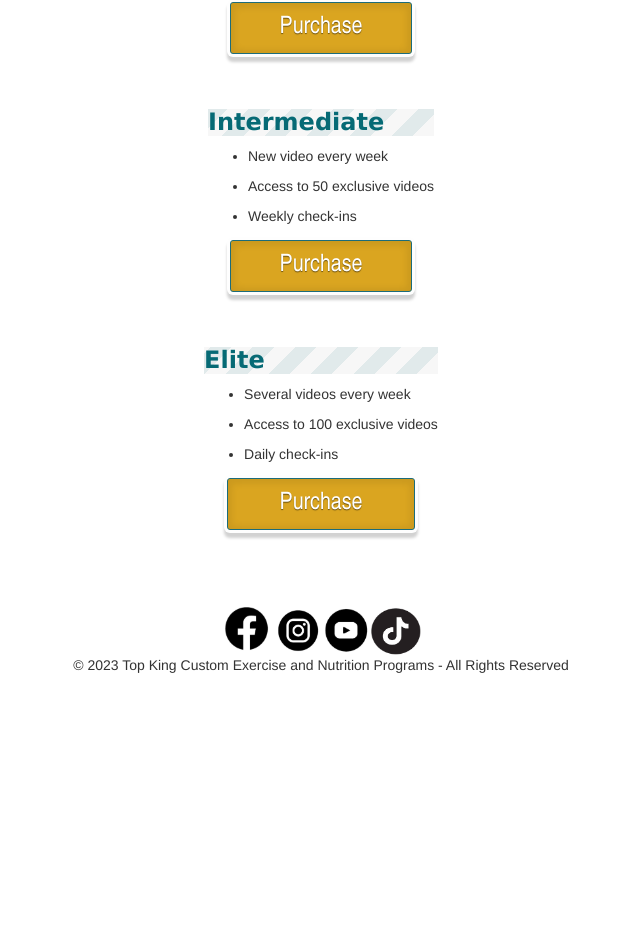
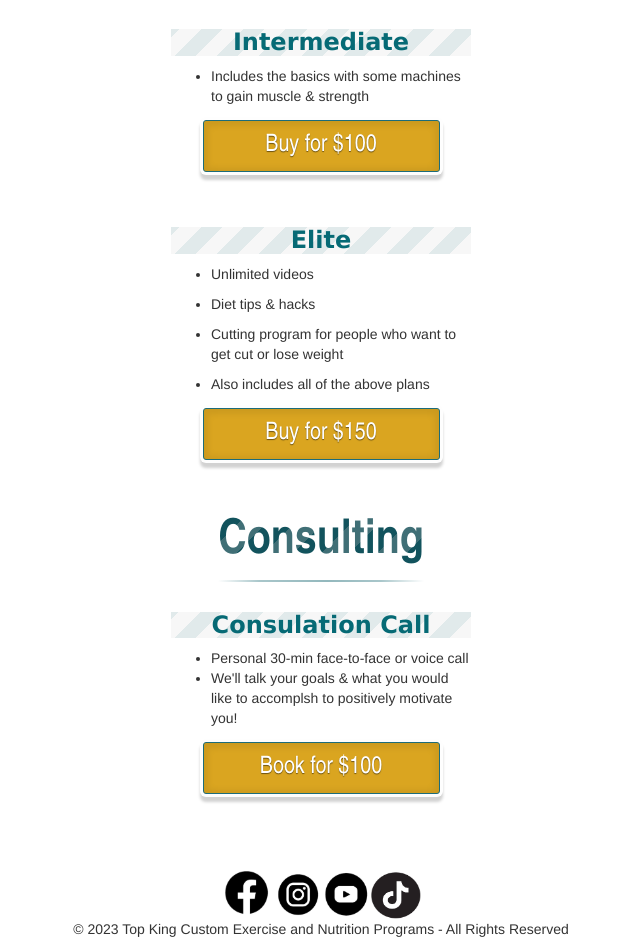
Before and after one commit to medunn626/top-king, an Angular app: page /plans in a window 1280 px wide. Shown: the part 438-1387 px from the top of the page, without its empty margins (319-959 px from the left). Before the commit the page ends 1123 px from the top, so only its background shows below. Built offline with nearby package versions, Linux system fonts and the light colour scheme.

Commit message:
UI updates pt 1

```diff
--- a/src/app/admin/admin.component.html
+++ b/src/app/admin/admin.component.html
@@ -1,5 +1,5 @@
 <div *ngIf="addFailure" class="failure">
-    <h5>There was a problem saving the video. Please try again</h5>
+    <h5>There was a problem saving the video. Please try again.</h5>
 </div>
 <div *ngIf="getFailure" class="failure">
     <h5>There was a problem retrieving the videos.</h5>
--- a/src/app/content/content.component.html
+++ b/src/app/content/content.component.html
@@ -3,7 +3,7 @@
         <h1>Training Content</h1>
     </div>
     <div *ngIf="getVideosFailure" class="failure">
-        <h5>There was a problem retrieving the videos.</h5>
+        <h5>There was a problem retrieving the videos. Please refresh or contact us for assistance.</h5>
     </div>
     <div *ngFor="let video of userAccessVideos" id="wrapper">
         <div>
--- a/src/app/packages/packages.component.css
+++ b/src/app/packages/packages.component.css
@@ -151,3 +151,11 @@ h3 {
       position: relative;
       top: 1px;
   }
+
+  .package-title {
+    text-align: center;
+  }
+
+  .package-container {
+    width: 300px;
+  }
--- a/src/app/packages/packages.component.html
+++ b/src/app/packages/packages.component.html
@@ -3,25 +3,19 @@
         <h1>Plans</h1>
     </div>
     <br/>
-    <div *ngIf="usersPackages.length" id="wrapper">
-        <h4>Your Current Plan</h4>
+    <div *ngIf="updatePlanFailed" class="failure">
+        <h5>There was a problem updating your plan. Please try again later or contact us for assistance.</h5>
     </div>
-    <div *ngFor="let package of usersPackages" id="wrapper">
-        <div>
-            <h3>{{ package.title }}</h3>
-            <ul *ngFor="let desc of package.descriptions">
-                <li>{{ desc }}</li>
-            </ul>
-        </div>
+    <div *ngIf="usersPackage" id="wrapper">
+        <h4>Your Current Plan: {{ usersPackage?.title }} </h4>
     </div>
     <br/>
-    <br/>
-    <div *ngIf="usersPackages.length" id="wrapper">
+    <div *ngIf="usersPackage" id="wrapper">
         <h4>Other Plans</h4>
     </div>
     <div *ngFor="let package of usersNonPackages" id="wrapper">
-        <div>
-            <h3>{{ package.title }}</h3>
+        <div class="package-container">
+            <h3 class="package-title">{{ package.title }}</h3>
             <ul *ngFor="let desc of package.descriptions">
                 <li>{{ desc }}</li>
             </ul>
@@ -30,7 +24,29 @@
                 class="purchase-button"
                 (click)="purchasePlan(package.id)"
                 type="submit"
-                [value]="usersCurrentPlan === 0 ? 'Purchase' : 'Switch'"/>
+                [value]="usersCurrentPlan === 0 ? 'Buy for $' + package.price :
+                    determineSwitchPriceText(package.price)"/>
+            </p>
+            <br/>
+        </div>
+    </div>
+    <div id="wrapper">
+        <h1>Consulting</h1>
+    </div>
+    <br/>
+    <div id="wrapper">
+        <div class="package-container">
+            <h3 class="package-title">Consulation Call</h3>
+            <ul>
+                <li>Personal 30-min face-to-face or voice call</li>
+                <li>We'll talk your goals & what you would like to accomplsh to positively motivate you!</li>
+            </ul>
+            <p class="purchase button">
+                <input
+                class="purchase-button"
+                (click)="triggerConfirmCallDialog()"
+                type="submit"
+                value="Book for $100"/>
             </p>
             <br/>
         </div>
--- a/src/app/packages/packages.component.ts
+++ b/src/app/packages/packages.component.ts
@@ -2,7 +2,15 @@ import { Component, OnInit } from '@angular/core';
 import { MatDialog } from '@angular/material/dialog';
 import { Router } from '@angular/router';
 import { ConfirmationDialog } from '../confirmation-dialog/confirmation-dialog.component';
-import { Package, PackagesService } from './packages.service';
+import { PackagesService } from './packages.service';
+
+export interface Package {
+  id: number,
+  title: string,
+  descriptions: string[],
+  price: number;
+  userHasThisPlan: boolean;
+}
 
 @Component({
   selector: 'app-packages',
@@ -13,7 +21,7 @@ export class PackagesComponent implements OnInit {
   usersCurrentPlan = 0;
   isLoggedIn = false;
   packages: Package[];
-  usersPackages: Package[];
+  usersPackage: Package | undefined;
   usersNonPackages: Package[];
   updatePlanFailed = false;
 
@@ -23,54 +31,70 @@ export class PackagesComponent implements OnInit {
     private packagesService: PackagesService
   ) { }
 
-  ngOnInit() {
+  ngOnInit(): void {
     this.isLoggedIn = !!localStorage.getItem('userId');
     this.setOrUpdatePlans();
   }
 
-  setOrUpdatePlans() {
+  setOrUpdatePlans(): void {
     this.usersCurrentPlan = +(localStorage.getItem('productTier') ?? 0);
     this.populatePackages();
-    this.usersPackages = this.packages.filter(p => p.userHasThisPlan);
+    this.usersPackage = this.packages.find(p => p.userHasThisPlan);
     this.usersNonPackages = this.packages.filter(p => !p.userHasThisPlan);
   }
 
-  populatePackages() {
+  populatePackages(): void {
     this.packages = [
       {
         id: 1,
         title: 'Beginner',
         descriptions: [
-          'New video every week',
-          'Access to 10 exclusive videos',
-          'Monthly check-ins'
+          'Videos showing the basics of working out',
         ],
+        price: 49.99,
         userHasThisPlan: this.usersCurrentPlan === 1
       },
       {
         id: 2,
         title: 'Intermediate',
         descriptions: [
-          'New video every week',
-          'Access to 50 exclusive videos',
-          'Weekly check-ins'
+          'Includes the basics with some machines to gain muscle & strength'
         ],
+        price: 100,
         userHasThisPlan: this.usersCurrentPlan === 2
       },
       {
         id: 3,
         title: 'Elite',
         descriptions: [
-          'Several videos every week',
-          'Access to 100 exclusive videos',
-          'Daily check-ins'
+          'Unlimited videos',
+          'Diet tips & hacks',
+          'Cutting program for people who want to get cut or lose weight',
+          'Also includes all of the above plans',
         ],
+        price: 150,
         userHasThisPlan: this.usersCurrentPlan === 3
       },
     ]
   }
 
-  purchasePlan(planNumber: number) {
+  determineSwitchPriceText(newPrice: number): string {
+    if (this.usersPackage) {
+      const currentPrice = this.usersPackage.price;
+      if (currentPrice < newPrice) {
+        const calculatedPrice = newPrice - currentPrice;
+        const roundedPrice = Math.round(calculatedPrice);
+        return 'Switch for $' + roundedPrice
+      } else {
+        const calculatedPrice = currentPrice - newPrice;
+        const roundedPrice = Math.round(calculatedPrice);
+        return 'Save $' + roundedPrice;
+      }
+    }
+    return 'Switch';
+  }
+
+  purchasePlan(planNumber: number): void {
     if (!this.isLoggedIn) {
       localStorage.setItem('productTierIntendingToPurchase', planNumber + '');
       this.router.navigate(['login']);
@@ -81,15 +105,15 @@ export class PackagesComponent implements OnInit {
     }
   }
 
-  confirmSwitchPlans(planNumber: number) {
+  confirmSwitchPlans(planNumber: number): void {
     this.triggerConfirmDialog('switch to', planNumber);
   }
 
-  confirmGetPlan(planNumber: number) {
+  confirmGetPlan(planNumber: number): void {
     this.triggerConfirmDialog('purchase this', planNumber);
   }
 
-  triggerConfirmDialog(specificText: string, planNumber: number) {
+  triggerConfirmDialog(specificText: string, planNumber: number): void {
     const dialogRef = this.dialog.open(ConfirmationDialog, {
       disableClose: true,
       width: '75%'
@@ -110,4 +134,18 @@ export class PackagesComponent implements OnInit {
     });
   }
 
+  triggerConfirmCallDialog() {
+    const dialogRef = this.dialog.open(ConfirmationDialog, {
+      disableClose: true,
+      width: '75%'
+    });
+    dialogRef.componentInstance.confirmMessage = `Please confirm you would like to book this call`;
+
+    dialogRef.afterClosed().subscribe(result => {
+      if (result) {
+        // TODO
+      }
+    });
+  }
+
 }
```
Also changed, not shown: src/app/packages/packages.service.ts (+0 -7 lines), src/app/contact/contact.component.ts (line endings or trailing spaces).
